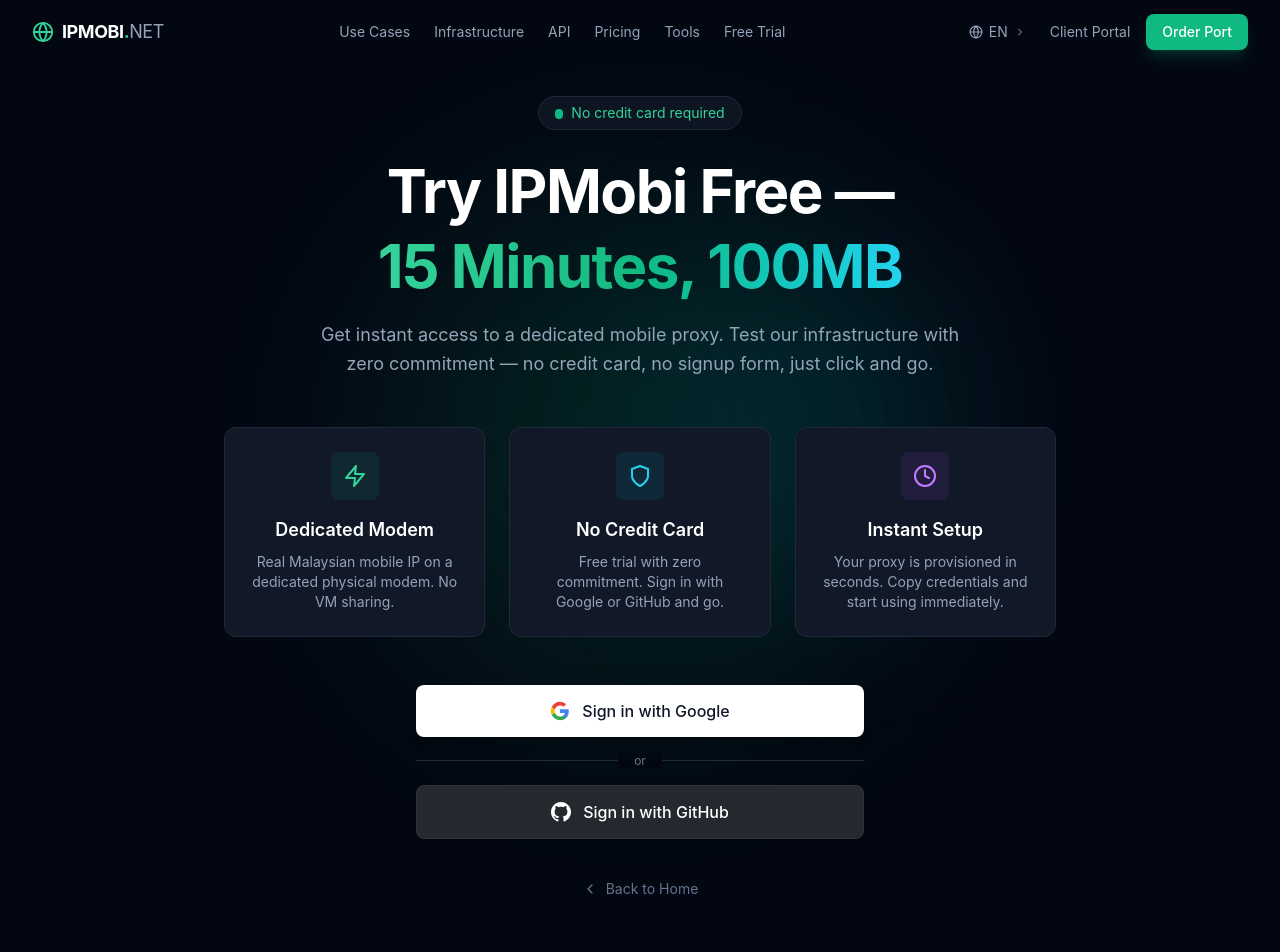
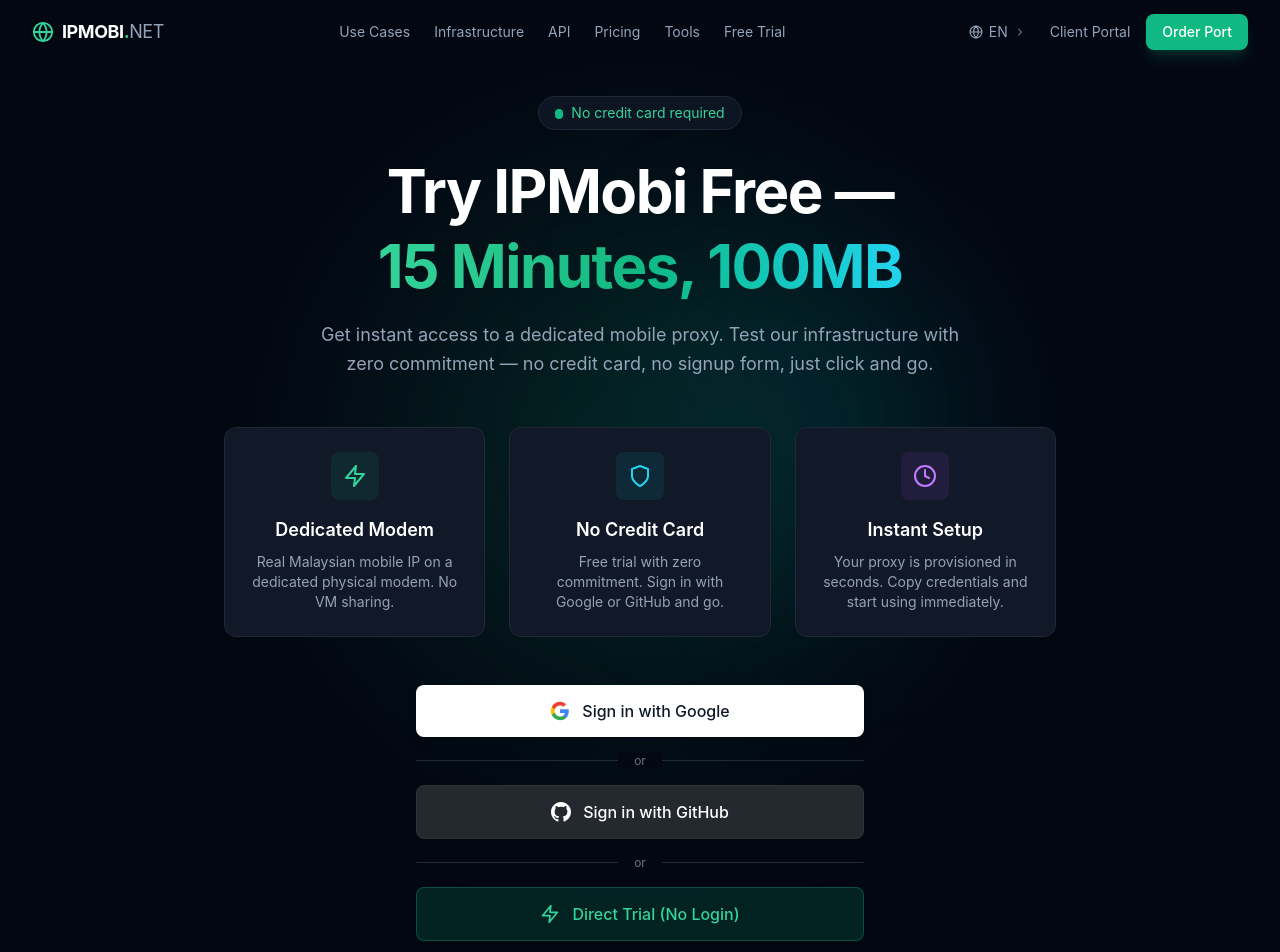
Before and after one commit to ipmobinet/ipmobi-landing, a Next.js app: page /trial in a window 1280 px wide. Shown: the top 952 px of the page. Built offline with nearby package versions, Linux system fonts and the light colour scheme.

Commit message:
Fix: trial redirect stuck - /trial now instantly redirects to /active, added Direct Trial button, removed hanging spinner

```diff
--- a/src/app/trial/page.tsx
+++ b/src/app/trial/page.tsx
@@ -20,6 +20,9 @@ export default function TrialPage() {
     const token = localStorage.getItem("ipmobi_trial_token");
     if (token) {
       setHasToken(true);
+      // Redirect to active trial page
+      window.location.href = "/trial/active";
+      return;
     }
 
     const params = new URLSearchParams(window.location.search);
@@ -51,14 +54,8 @@ export default function TrialPage() {
   };
 
   if (hasToken) {
-    return (
-      <div className="min-h-screen flex items-center justify-center">
-        <div className="text-center">
-          <div className="animate-spin inline-block w-8 h-8 border-2 border-emerald-400 border-t-transparent rounded-full mb-4" />
-          <p className="text-slate-400">Redirecting to your trial dashboard...</p>
-        </div>
-      </div>
-    );
+    // Will redirect via window.location.href in useEffect
+    return null;
   }
 
   return (
@@ -161,6 +158,34 @@ export default function TrialPage() {
             </svg>
             Sign in with GitHub
           </button>
+
+          <div className="relative">
+            <div className="absolute inset-0 flex items-center">
+              <span className="w-full border-t border-surface-border" />
+            </div>
+            <div className="relative flex justify-center text-xs">
+              <span className="bg-[#030712] px-4 text-slate-500">or</span>
+            </div>
+          </div>
+
+          <button
+            onClick={() => {
+              const mockToken = "trial_" + Math.random().toString(36).substring(2, 15);
+              localStorage.setItem("ipmobi_trial_token", mockToken);
+              localStorage.setItem("ipmobi_trial_proxy", JSON.stringify({
+                host: "gw.ipmobi.net", port: 10000 + Math.floor(Math.random() * 1000),
+                username: "trial_" + Math.random().toString(36).substring(2, 8),
+                password: Math.random().toString(36).substring(2, 12),
+                bytesUsed: 0, bytesLimit: 104857600,
+                startedAt: Date.now(), expiresAt: Date.now() + 15 * 60 * 1000,
+              }));
+              window.location.href = "/trial/active";
+            }}
+            className="w-full flex items-center justify-center gap-3 px-6 py-3.5 rounded-lg bg-emerald-600/20 hover:bg-emerald-600/30 text-emerald-400 font-medium transition-all border border-emerald-500/30 shadow-lg"
+          >
+            <Zap size={20} />
+            Direct Trial (No Login)
+          </button>
         </div>
 
         {/* Back Link */}
```
